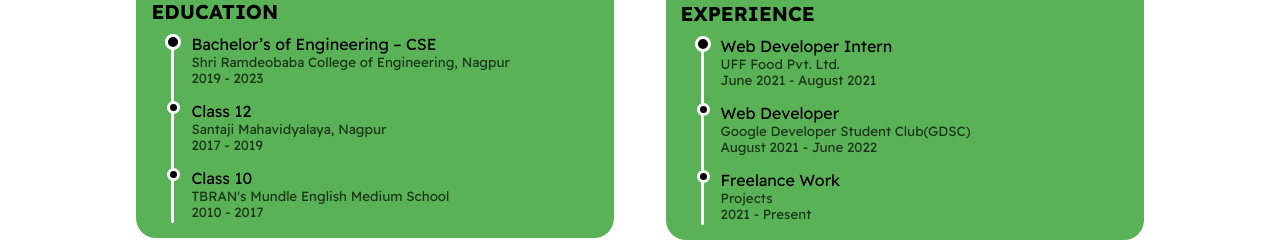
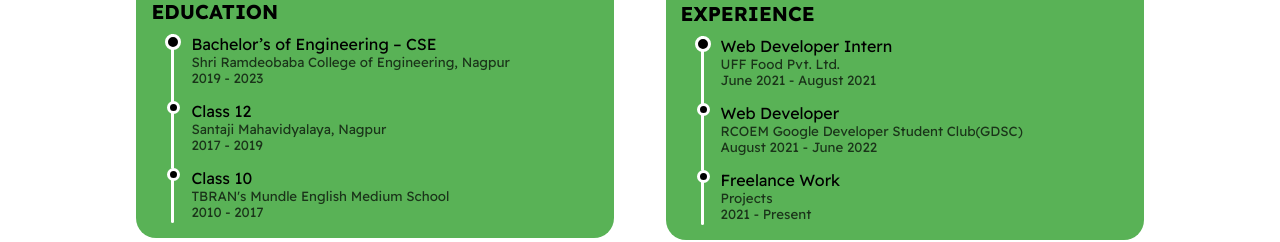
Before and after one commit to Atharva-17/Portfolio-Website, a React (Create React App) app: page / in a window 1280 px wide. Shown: the part 1280-1522 px from the top of the page. Built offline with nearby package versions, Linux system fonts and the light colour scheme.

Commit message:
minor changes

```diff
--- a/src/components/education/Edu.jsx
+++ b/src/components/education/Edu.jsx
@@ -27,7 +27,7 @@ function Edu() {
         Experience</h3>
       <ul>
         <li><span>Web Developer Intern</span><small>UFF Food Pvt. Ltd.</small><small>June 2021 - August 2021</small></li>
-        <li><span>Web Developer</span><small>Google Developer Student Club(GDSC)</small><small>August 2021 - June 2022</small></li>
+        <li><span>Web Developer</span><small>RCOEM Google Developer Student Club(GDSC)</small><small>August 2021 - June 2022</small></li>
         <li><span>Freelance Work</span><small>Projects</small><small>2021 - Present</small></li>
         {/* <li><span>High School</span><small>Henry M. Jackson High School</small><small>Jan. 2013 - Jun. 2015</small></li> */}
       </ul>
```
